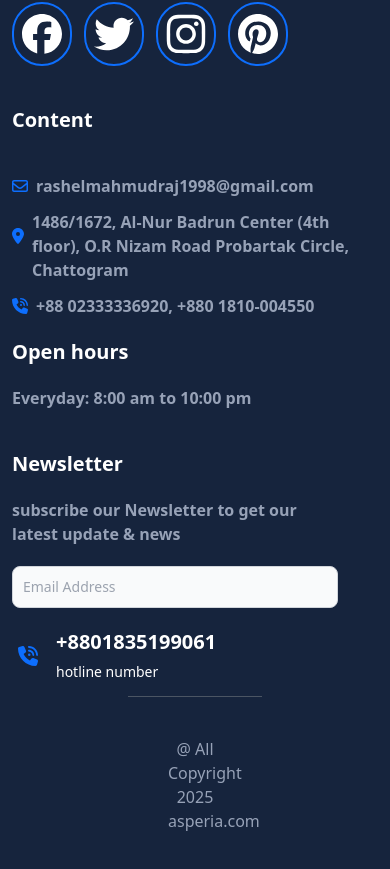
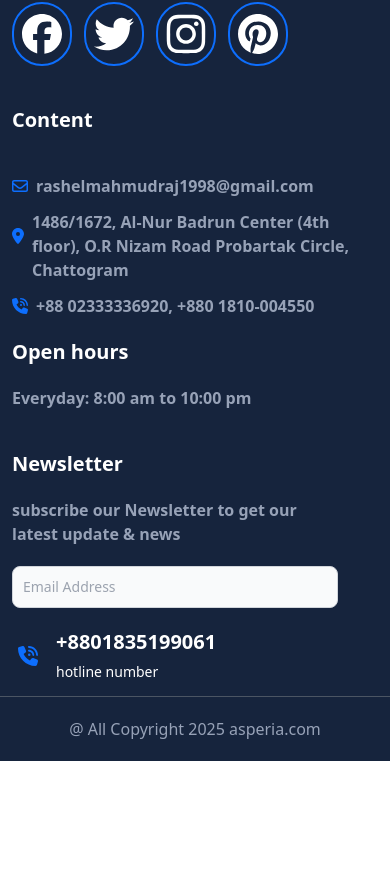
Before and after one commit to rashelmahomud/asperia-helth-care, a Next.js app: page / in a window 390 px wide. Shown: the part 8011-8880 px from the top of the page. After the commit the page ends 8772 px from the top, so only its background shows below. Built offline with nearby package versions, Linux system fonts and the light colour scheme.

Commit message:
update footer code

```diff
--- a/src/app/components/shared/Footer.tsx
+++ b/src/app/components/shared/Footer.tsx
@@ -113,7 +113,7 @@ const Footer = () => {
         </div>
 
         <div>
-          <p className="text-center p-10 mx-32 border-t border-gray-600  text-lightText">
+          <p className="text-center lg:p-10 p-5 lg:mx-32 border-t border-gray-600  text-lightText">
             @ All Copyright 2025 asperia.com
           </p>
         </div>
```
